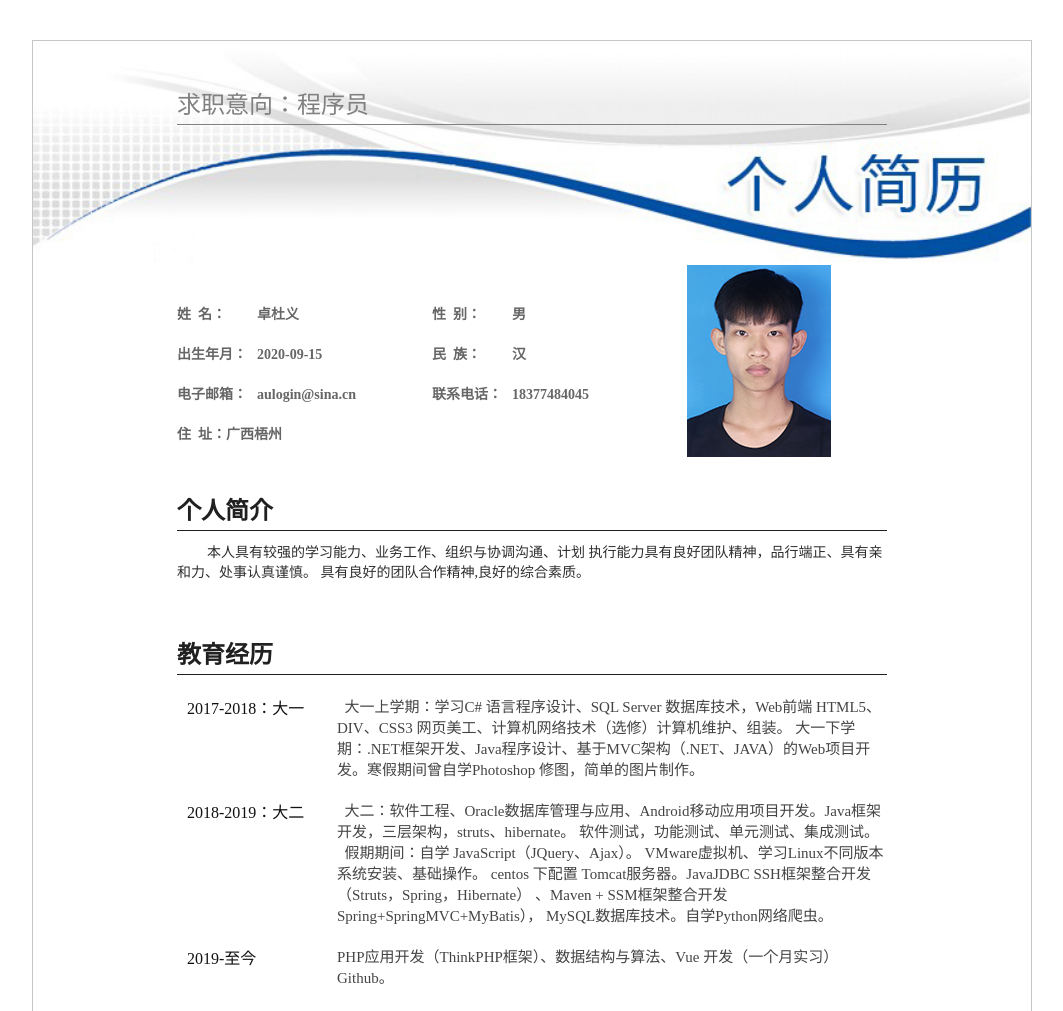
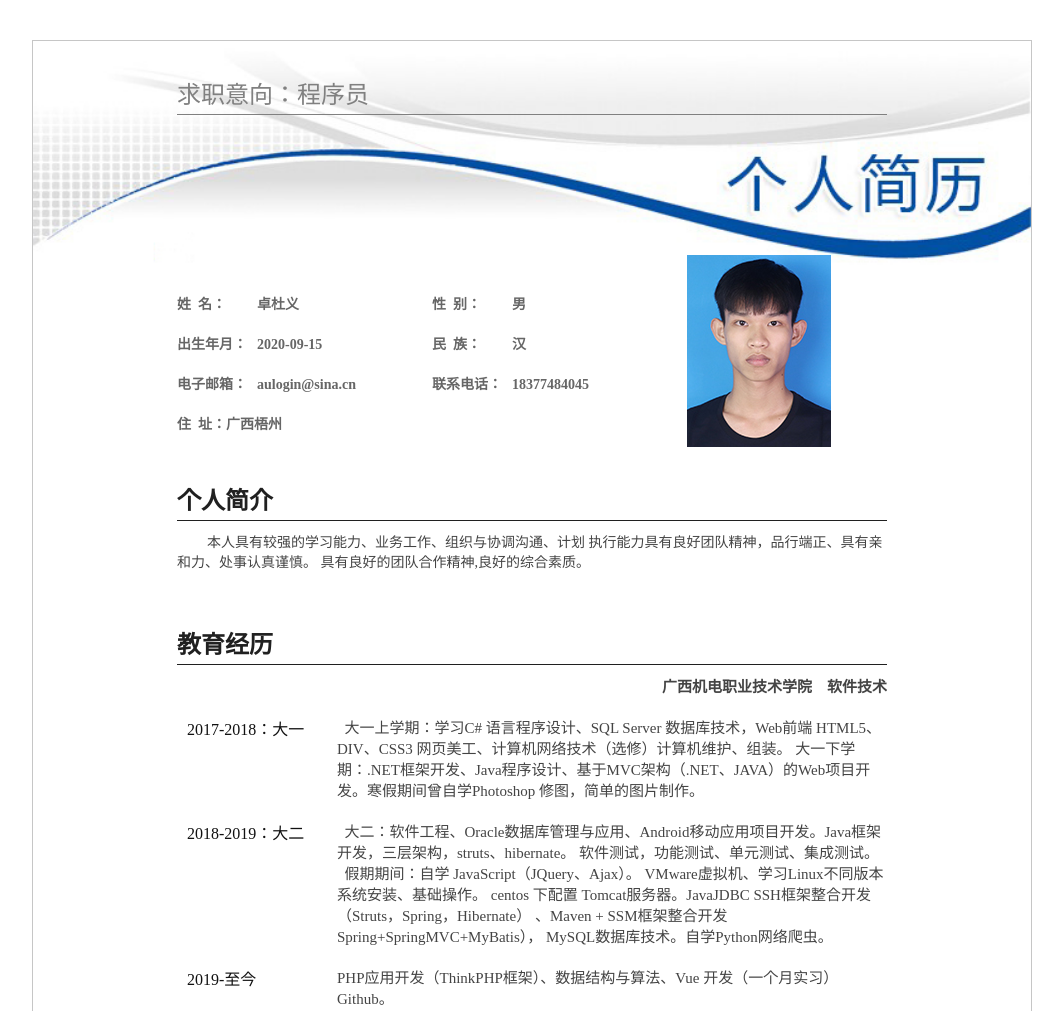
Before and after one commit to aucode/resume, a plain HTML site: page index.html in a window 1280 px wide. Shown: the top 1011 px of the page, without its empty margins (108-1171 px from the left). Drawn offline with Linux system fonts and the light colour scheme.

Commit message:
update css

```diff
--- a/css/css.css
+++ b/css/css.css
@@ -58,7 +58,7 @@ input {
 .resume-main {
     width: 710px;
     height: 100%;
-    padding: 40px 144px;
+    padding: 30px 144px;
     border: 1px #C6C6C6 solid;
     margin: 40px auto;
     background-image: url("../images/jianli.jpg");
@@ -110,12 +110,17 @@ input {
 .resume-main .brief-introduction .introduce{
     font-size: 14px;
     text-indent: 30px;
-    color: #2e2e2e;
+    color: #444444;
     font-family: 微软雅黑;
 }
 .resume-main .education-experience,.education-experience .experience{
     overflow: auto;
     margin-top: 20px;
+}
+.education-experience .college{
+    font-size: 15px;
+    color: #444444;
+    font-weight: 600;
 }
 .education-experience .experience .experience-left{
     width: 160px;
--- a/index.html
+++ b/index.html
@@ -40,6 +40,7 @@
         </div>
         <div class="education-experience">
             <h3 class="title">教育经历</h3>
+            <div class="college" dir="rtl">广西机电职业技术学院&nbsp;&nbsp;&nbsp;&nbsp;软件技术</div>
             <div class="experience">
                 <div class="fl experience-left">
                     <div class="time">
```
Also changed, not shown: 1 other file.
